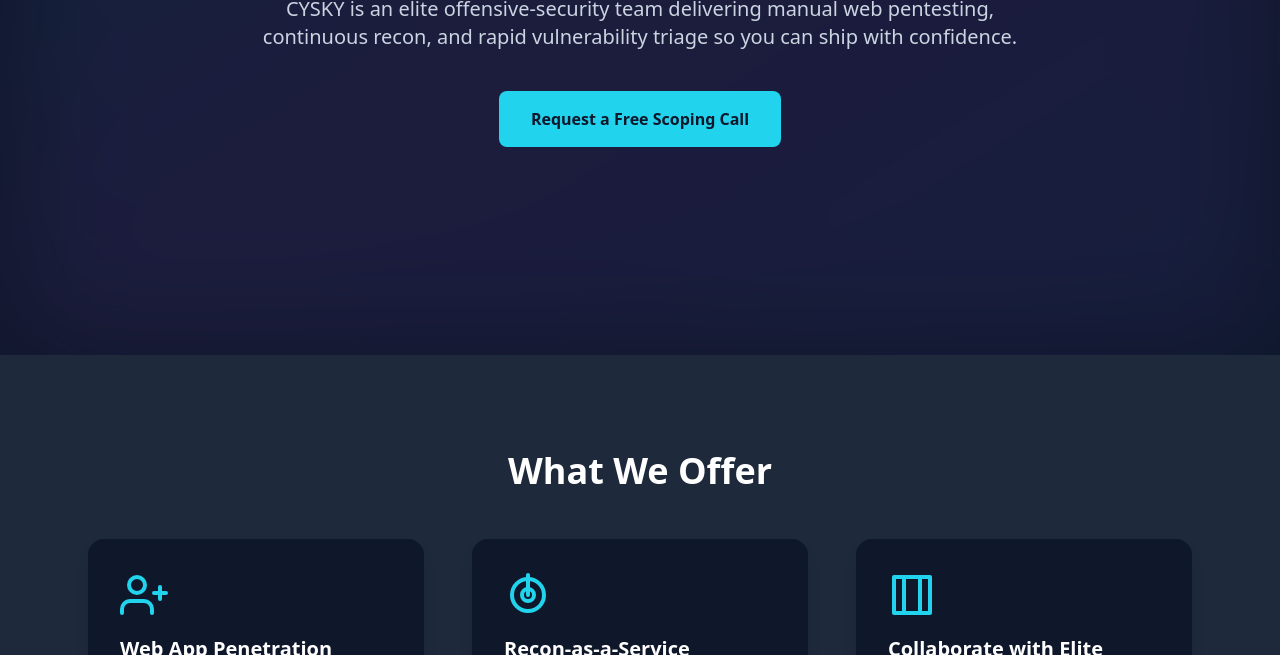
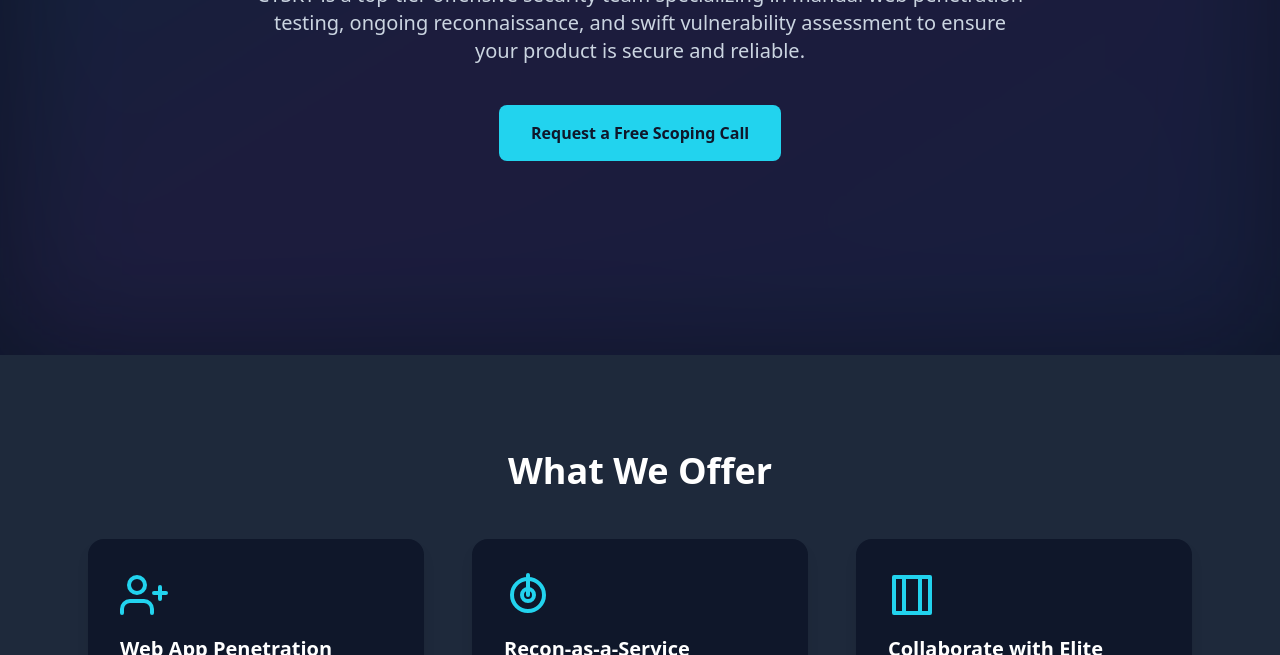
Before and after one commit to cysky0x1/testsssd.github.io, a plain HTML site: page index.html in a window 1280 px wide. Shown: the part 445-1100 px from the top of the page. Drawn offline with nearby package versions, Linux system fonts and the light colour scheme; animation ran at ten frames a second.

Commit message:
Update index.html

```diff
--- a/index.html
+++ b/index.html
@@ -59,7 +59,7 @@
       Hack Smarter.<br class="hidden md:block"/> Defend Stronger.
     </h1>
     <p class="max-w-3xl text-lg md:text-xl text-slate-300 mb-10" data-aos="fade-up" data-aos-delay="100">
-      CYSKY is an elite offensive‑security team delivering manual web pentesting, continuous recon, and rapid vulnerability triage so you can ship with confidence.
+      CYSKY is a top-tier offensive security team specializing in manual web penetration testing, ongoing reconnaissance, and swift vulnerability assessment to ensure your product is secure and reliable.
     </p>
     <a href="#contact" class="bg-cyan-400 text-slate-900 px-8 py-4 rounded-lg font-semibold hover:bg-cyan-300 transition" data-aos="zoom-in" data-aos-delay="200">Request a Free Scoping Call</a>
   </section>
```
